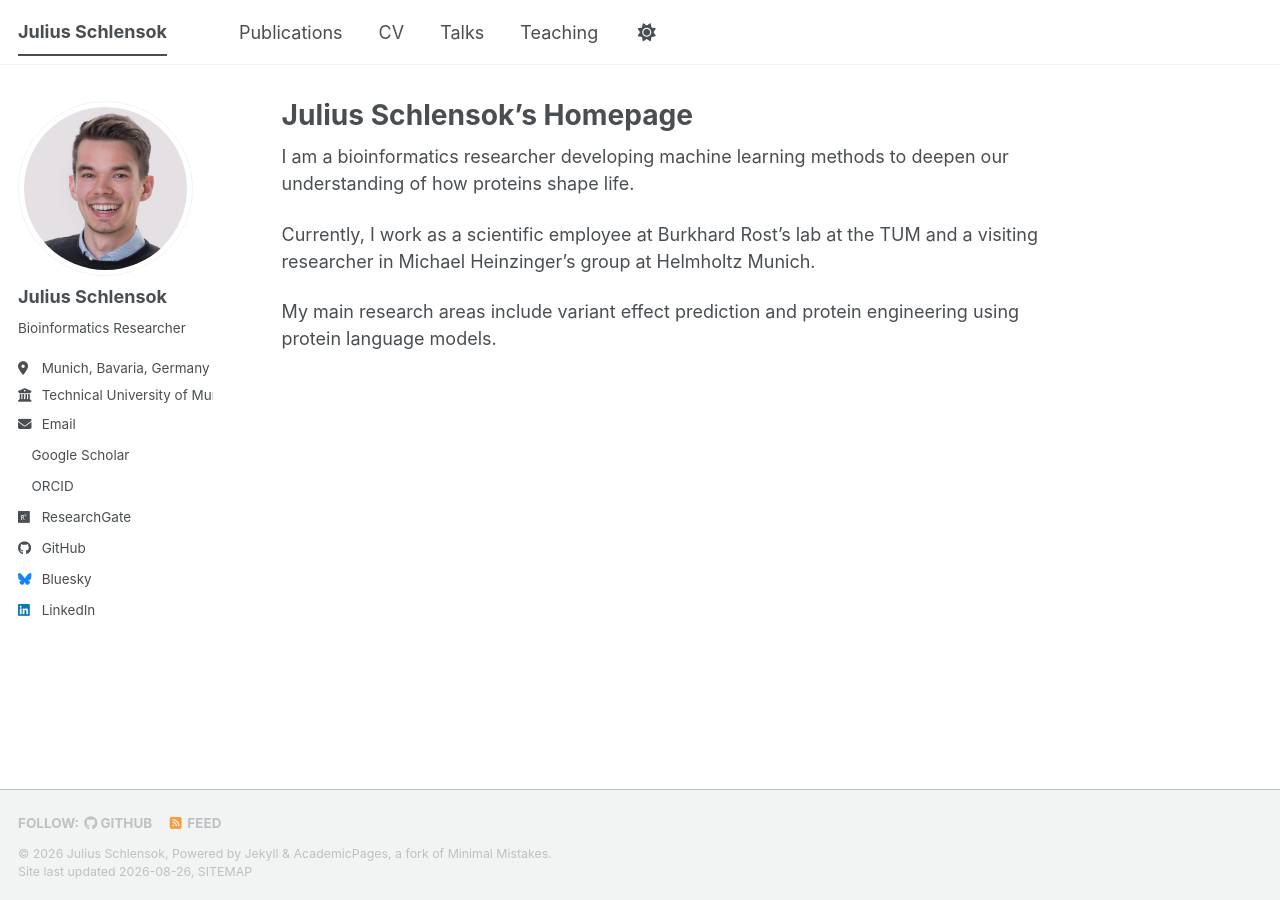
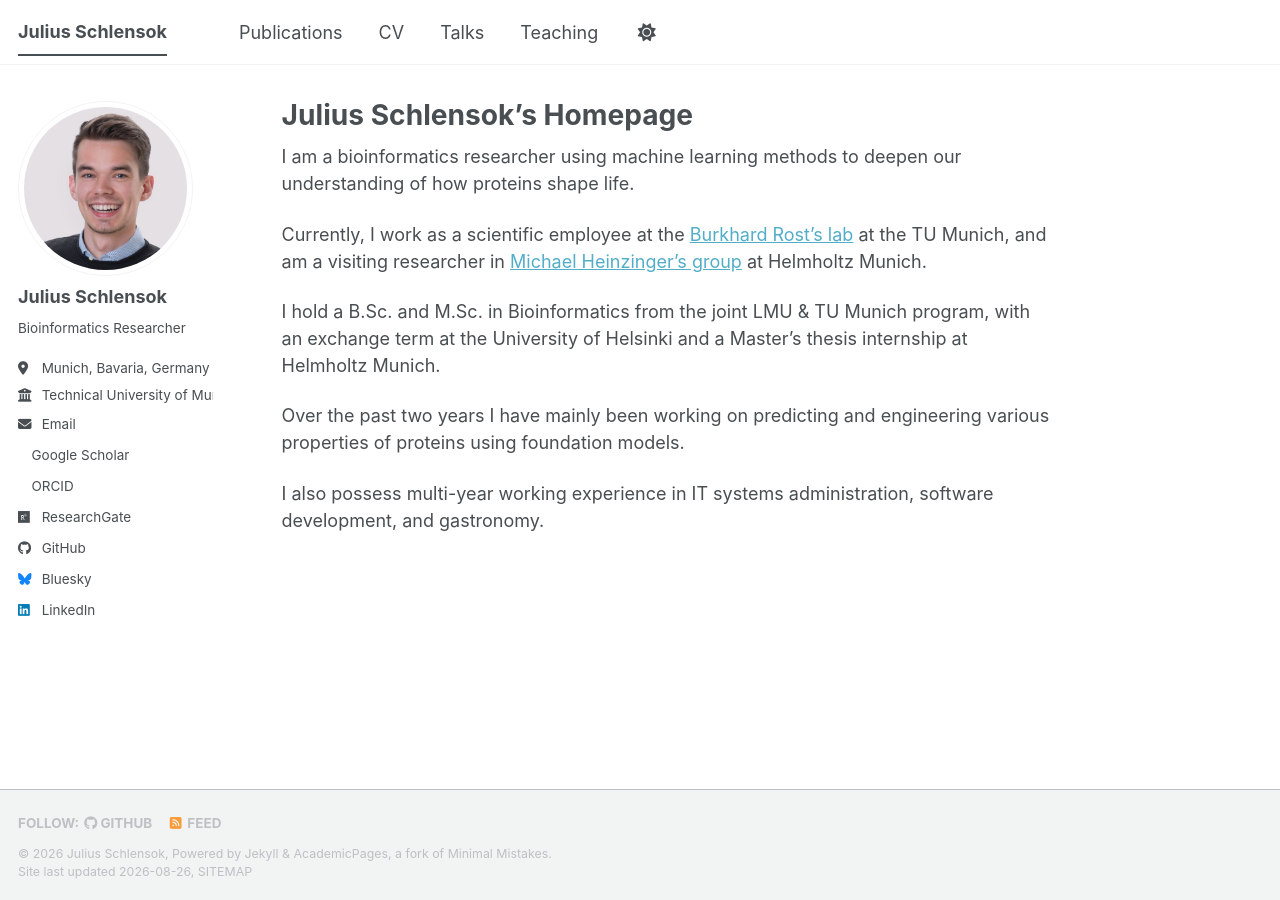
Before and after one commit to JSchlensok/jschlensok.github.io, a Jekyll site: the page built from _pages/about.md, in a window 1280 px wide. Built offline with Jekyll 4.4.1, drawn with Linux system fonts in a browser that asks for light colours; a style sheet for code colours, icons or effects is not loaded.

Commit message:
expand about text

```diff
--- a/_pages/about.md
+++ b/_pages/about.md
@@ -7,8 +7,12 @@ redirect_from:
   - /about.html
 ---
 
-I am a bioinformatics researcher developing machine learning methods to deepen our understanding of how proteins shape life.
+I am a bioinformatics researcher using machine learning methods to deepen our understanding of how proteins shape life.
 
-Currently, I work as a scientific employee at Burkhard Rost's lab at the TUM and a visiting researcher in Michael Heinzinger's group at Helmholtz Munich.
+Currently, I work as a scientific employee at the [Burkhard Rost's lab](https://www.cs.cit.tum.de/bio/home/) at the TU Munich, and am a visiting researcher in [Michael Heinzinger's group](https://www.helmholtz-munich.de/icb/research-groups/heinzinger-lab) at Helmholtz Munich.
 
-My main research areas include variant effect prediction and protein engineering using protein language models.
+I hold a B.Sc. and M.Sc. in Bioinformatics from the joint LMU & TU Munich program, with an exchange term at the University of Helsinki and a Master's thesis internship at Helmholtz Munich.
+
+Over the past two years I have mainly been working on predicting and engineering various properties of proteins using foundation models.
+
+I also possess multi-year working experience in IT systems administration, software development, and gastronomy.
```
